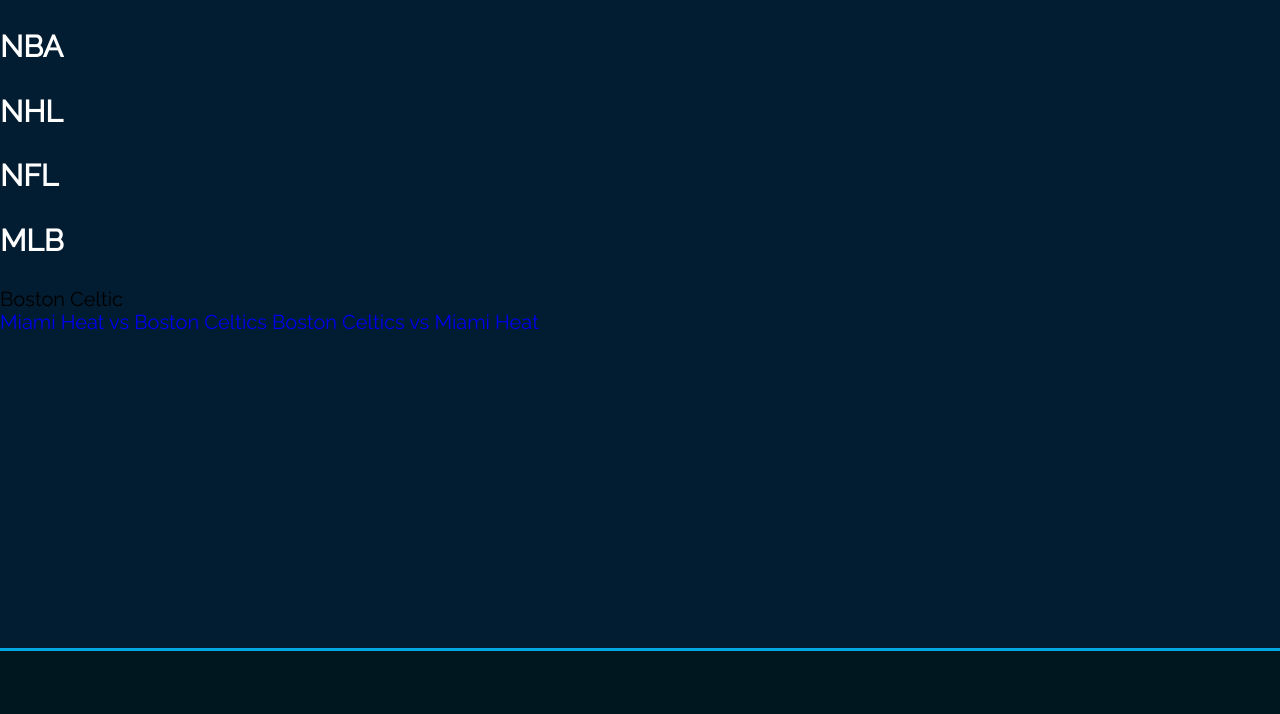
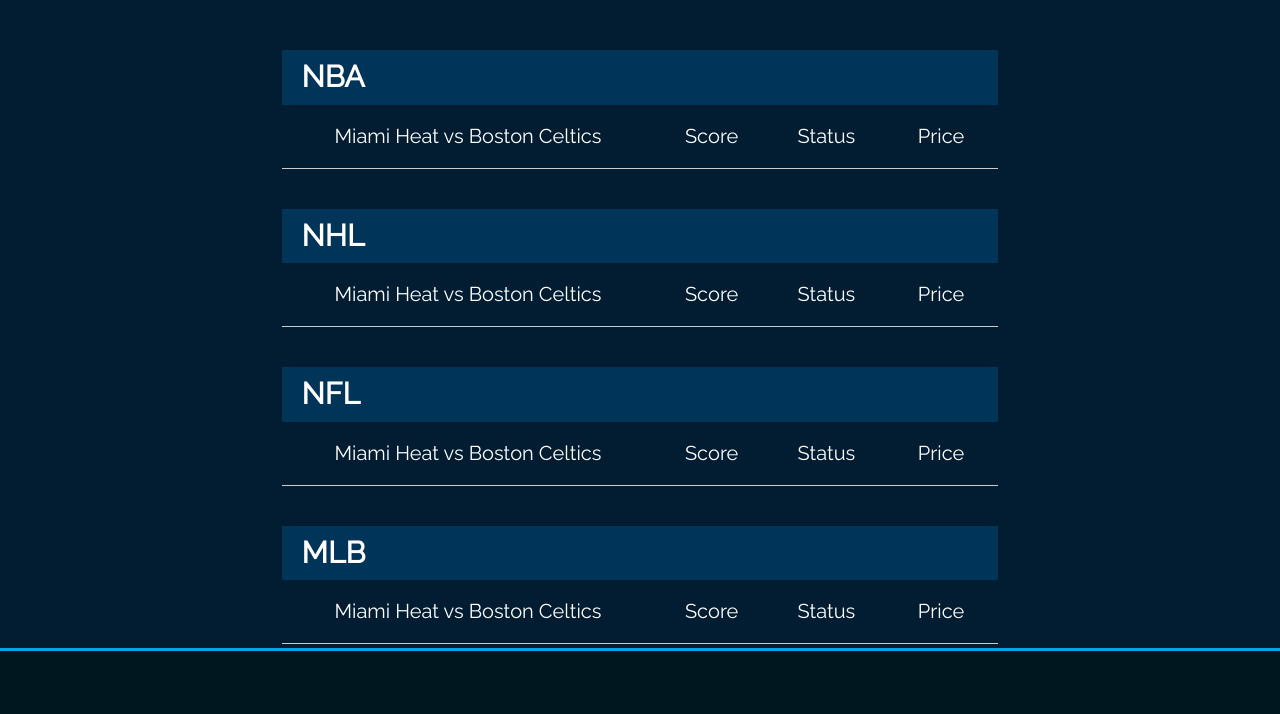
Before and after one commit to SCastilloP14/FairBetX, a Django app: page /exchange/games/ in a window 1280 px wide; the page is wider, and only the part inside the window is pictured. Shown: the part 86-800 px from the top of that part. Run offline with Django 4.2, Linux system fonts and the light colour scheme; data comes from the database, SQL or seed files in the repository.

Commit message:
Game List
TODO: mutliple games per sport without breaking format

```diff
--- a/static/styles_2.css
+++ b/static/styles_2.css
@@ -52,16 +52,18 @@ h3 {
 }
 
 p {
-  margin-top: 0;
+  /* margin-top: 0; */
 }
 
 a {
   text-decoration: none;
 }
 
-select, select ul, select li {
+select,
+select ul,
+select li {
   width: 200px;
-  color:white;
+  color: white;
 }
 
 .welcome__header {
@@ -158,16 +160,19 @@ select, select ul, select li {
   white-space: nowrap;
 }
 
-.btn--radius, .btn--radius a {
+.btn--radius,
+.btn--radius a {
   border-radius: var(--border-radius-soft);
 }
-.btn--primary, .btn--primary a {
+.btn--primary,
+.btn--primary a {
   background: var(--color-btn-primary);
   color: var(--font-btn-primary);
   text-transform: uppercase;
 }
 
-.btn--secondary, .btn--secondary a {
+.btn--secondary,
+.btn--secondary a {
   background: var(--color-btn-secondary);
   color: var(--color-font-dark);
   text-transform: uppercase;
@@ -205,7 +210,6 @@ select, select ul, select li {
 .list--item {
   list-style: none;
   color: var(--color-font-light);
-
 }
 
 .list--item:hover {
@@ -239,7 +243,7 @@ select, select ul, select li {
   padding: 1rem 1rem;
   text-align: right;
   margin-right: 0;
-  white-space:nowrap;
+  white-space: nowrap;
 }
 
 /* .nav:hover{
@@ -298,7 +302,7 @@ select, select ul, select li {
   justify-content: space-between;
   text-align: center;
   width: 100%;
-  margin-top:2rem;
+  margin-top: 2rem;
   margin-bottom: 2rem;
 }
 
@@ -309,6 +313,15 @@ select, select ul, select li {
   text-align: center;
   width: 100%;
   margin-top: 3rem;
+}
+
+.grid--1x4-game-detail {
+  align-items: center;
+  grid-template-columns: 52% 16% 16% 16%;
+  text-align: center;
+  justify-content: space-between;
+  list-style: none;
+  border-bottom: 1px solid var(--color-border);
 }
 
 .grid--1x5 {
@@ -565,11 +578,11 @@ label {
   align-items: center;
   display: flex;
   margin: 0;
-justify-content: center;
-
+  justify-content: center;
 }
 
-.form__order-type select, .form__order-side select {
+.form__order-type select,
+.form__order-side select {
   border: 0;
   background-color: var(--color-card);
   border-radius: var(--border-radius-soft);
@@ -585,12 +598,11 @@ justify-content: center;
 }
 
 .place-order-header {
-  margin-bottom:1rem;
+  margin-bottom: 1rem;
   padding-top: 1rem;
   text-align: center;
   font-size: 2rem;
 }
-
 
 .form__input {
   align-items: center;
@@ -605,8 +617,7 @@ justify-content: center;
   width: 80%;
   height: 50%;
   font-size: 1.8rem;
-  border:0;
-
+  border: 0;
 }
 
 .tradingview-widget-container {
@@ -619,18 +630,55 @@ justify-content: center;
 }
 
 .sell-orderbook {
-  margin-top:0;
+  margin-top: 0;
 }
 
 .tables__order-detail {
   height: 500px;
   border: 1px solid red;
-  font-size: 1.5rem;;
+  font-size: 1.5rem;
   overflow: hidden;
+  width: 100%;
+}d--1x4
+
+table {
+  table-layout: fixed;
   width: 100%;
 }
 
-table {
-  table-layout:fixed;
-  width:100%;
+.game-list__sports {
+  margin-top: 3rem;
+  margin-bottom: 4rem;
+  width: 80%;
+  text-align: left;
+  grid-column: 2/2;
 }
+
+.game-list__sports h3 {
+  padding: 1rem 2rem;
+  margin:0;
+}
+
+
+.NBA {
+  color: var(--color-font-light);
+  background-color:var(--color-main);
+  margin:0;
+}
+/* .NBA {
+  background: gold;
+  position: relative;
+  grid-column:2/2;
+}
+
+.NFL {
+  grid-column: 2/2;
+}
+
+.NHL {
+  grid-column: 2/2;
+}
+
+.MLB {
+  grid-column: 2/2
+} */
--- a/templates/exchange_app/base.html
+++ b/templates/exchange_app/base.html
@@ -87,7 +87,7 @@
         {% endif %}
 
 
-    </nav>
+        </nav>
     </div>
 
 
--- a/templates/exchange_app/game_list.html
+++ b/templates/exchange_app/game_list.html
@@ -2,27 +2,75 @@
 <html lang="en">
   {% extends "exchange_app/base.html" %} {% block body_block %}
 
-  <div class="game-list__sports">
-    <h3>NBA</h3>
+  <div class="grid grid--1x3">
+    <div></div>
+
+    <div>
+      <div class="login--form game-list__sports">
+        <h3>NBA</h3>
+        <div class="game-list__sports-NBA NBA grid grid--1x4-game-detail">
+          {% for game in games %}
+
+          <a class="NBA" href="{{game.id}}"
+            >{{game.home_team.name}} vs {{game.away_team.name}}</a>
+          <p>Score</p>
+          <p>Status</p>
+          <p>Price</p>
+
+        </div>
+        <!-- {% endfor %} -->
+      </div>
+      <div class="login--form game-list__sports">
+        <h3>NHL</h3>
+        <div class="game-list__sports-NBA NBA grid grid--1x4-game-detail">
+          {% for game in games %}
+
+          <a class="NBA" href="{{game.id}}"
+            >{{game.home_team.name}} vs {{game.away_team.name}}</a>
+          <p>Score</p>
+          <p>Status</p>
+          <p>Price</p>
+        </div>
+        <!-- {% endfor %} -->
+      </div>
+      <div class="login--form game-list__sports">
+        <h3>NFL</h3>
+        <div class="game-list__sports-NBA  grid grid--1x4-game-detail">
+          {% for game in games %}
+
+          <a class="NBA" href="{{game.id}}"
+            >{{game.home_team.name}} vs {{game.away_team.name}}</a>
+          <p>Score</p>
+          <p>Status</p>
+          <p>Price</p>
+        </div>
+        <!-- {% endfor %} -->
+      </div>
+      <div class="login--form game-list__sports">
+        <h3>MLB</h3>
+        <div class="game-list__sports-NBA NBA grid grid--1x4-game-detail">
+          {% for game in games %}
+
+          <a class="NBA" href="{{game.id}}"
+            >{{game.home_team.name}} vs {{game.away_team.name}}</a>
+          <p>Score</p>
+          <p>Status</p>
+          <p>Price</p>
+        </div>
+        <!-- {% endfor %} -->
+      </div>
+    </div>
+
+    <div></div>
   </div>
 
-  <div class="game-list__sports">
-    <h3>NHL</h3>
-  </div>
-
-  <div class="game-list__sports">
-    <h3>NFL</h3>
-  </div>
-  <div class="game-list__sports">
-    <h3>MLB</h3>
-  </div>
-
-  <div class="ticker__info">Boston Celtic</div>
-  {% for game in games %}
+  <!-- <div class="ticker__info">Boston Celtic</div> -->
+  <!-- {% for game in games %}
   <a
     class="list-group-item list-group-item-action text-start"
     href="{{game.id}}"
     >{{game.home_team.name}} vs {{game.away_team.name}}</a
   >
-  {% endfor %} {% endblock %}
+  {% endfor %} -->
+  {% endblock %}
 </html>
```
